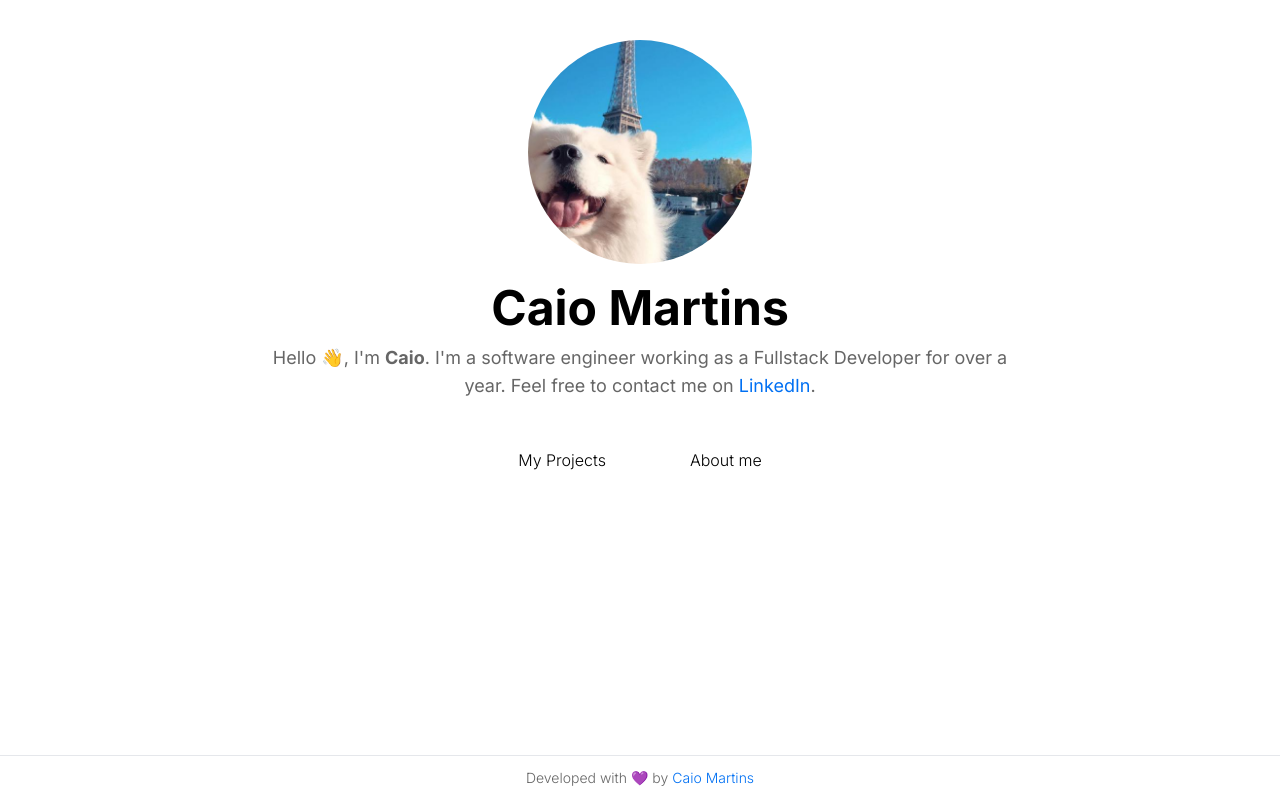
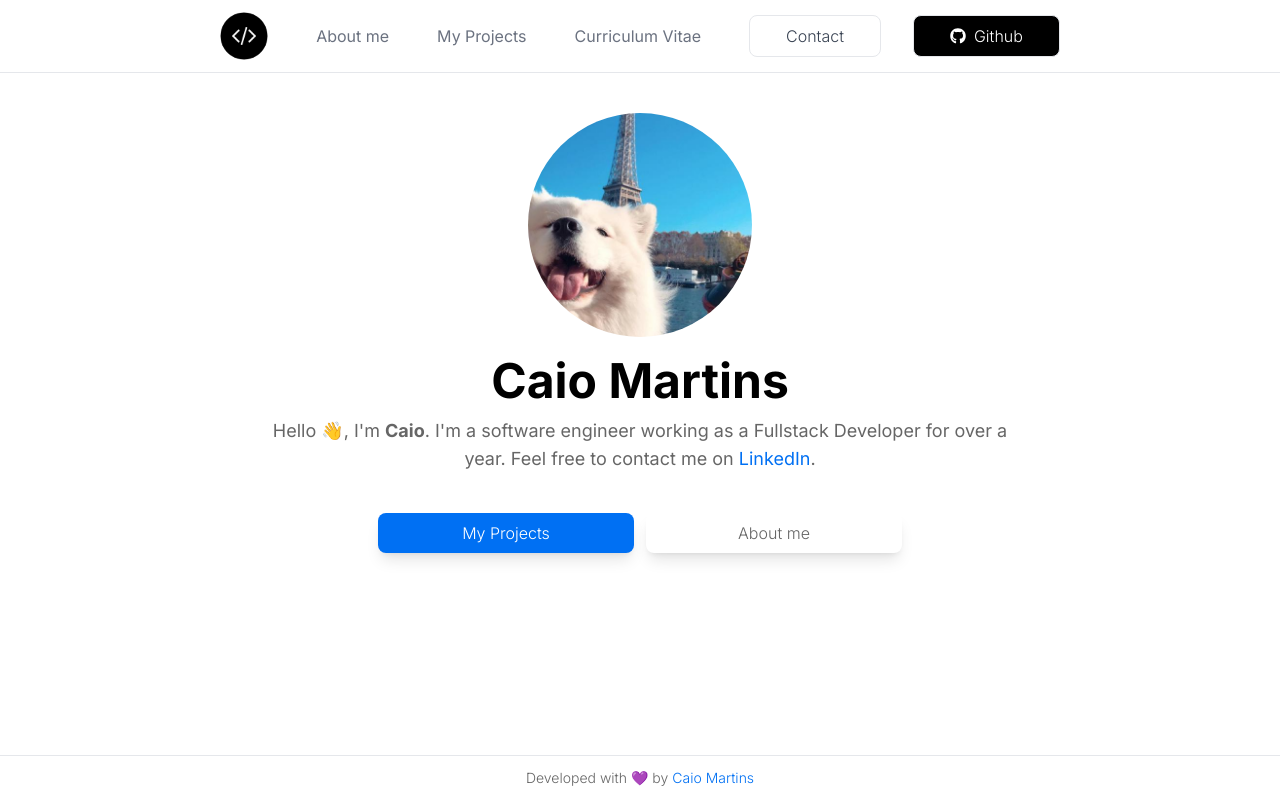
Before and after one commit to caiomartins1/caio.io, a Next.js app: page / in a window 1280 px wide. Built offline with nearby package versions, Linux system fonts and the light colour scheme.

Commit message:
fade animation to homepage content

```diff
--- a/pages/index.tsx
+++ b/pages/index.tsx
@@ -4,6 +4,7 @@ import Image from 'next/image';
 
 import Footer from '../components/Footer';
 import Button from '../components/Button';
+import Layout from '../components/Layout';
 
 const Home: NextPage = () => {
   return (
@@ -11,11 +12,8 @@ const Home: NextPage = () => {
       <Head>
         <title>caio.io</title>
       </Head>
-      <main
-        id="container"
-        className="w-screen h-screen flex items-center flex-col pt-10 justify-between"
-      >
-        <section id="content">
+      <Layout>
+        <section className="mt-10 animate-fadeInToRight">
           <div id="img-container" className="w-36 h-36 sm:w-56 sm:h-56 mx-auto">
             <Image
               priority
@@ -46,14 +44,64 @@ const Home: NextPage = () => {
           </div>
 
           <div className="flex flex-col items-center gap-3 justify-center mt-10 px-8 sm:flex-row ">
-            <Button text="My Projects" to="#" primary />
-            <Button text="About me" to="#" secondary />
+            <Button text="My Projects" to="#" type="primary" />
+            <Button text="About me" to="#" type="secondary" />
           </div>
         </section>
-        <Footer />
-      </main>
+      </Layout>
     </>
   );
 };
 
+// const Home: NextPage = () => {
+//   return (
+//     <>
+//       <Head>
+//         <title>caio.io</title>
+//       </Head>
+//       <main
+//         id="container"
+//         className="w-screen h-screen flex items-center flex-col pt-10 justify-between"
+//       >
+//         <section id="content">
+//           <div id="img-container" className="w-36 h-36 sm:w-56 sm:h-56 mx-auto">
+//             <Image
+//               priority
+//               layout="responsive"
+//               width={144}
+//               height={144}
+//               src="/images/profile.jpeg"
+//               className="rounded-full"
+//               alt="Profile Picture"
+//             />
+//           </div>
+
+//           <div className="pt-5 max-w-3xl px-4 text-center">
+//             <h1 className="text-3xl sm:text-5xl font-bold">Caio Martins</h1>
+//             <p className="sm:text-lg pt-3 text-brand-grey-300">
+//               Hello 👋, I&apos;m <strong>Caio</strong>. I&apos;m a software
+//               engineer working as a Fullstack Developer for over a year. Feel
+//               free to contact me on{' '}
+//               <a
+//                 href="https://www.linkedin.com/in/caiocdmartins/"
+//                 target="blank"
+//                 className="text-cta-blue-300"
+//               >
+//                 LinkedIn
+//               </a>
+//               .
+//             </p>
+//           </div>
+
+//           <div className="flex flex-col items-center gap-3 justify-center mt-10 px-8 sm:flex-row ">
+//             <Button text="My Projects" to="#" primary />
+//             <Button text="About me" to="#" secondary />
+//           </div>
+//         </section>
+//         <Footer />
+//       </main>
+//     </>
+//   );
+// };
+
 export default Home;
```
Also changed, not shown: public/images/icon.png (added).
